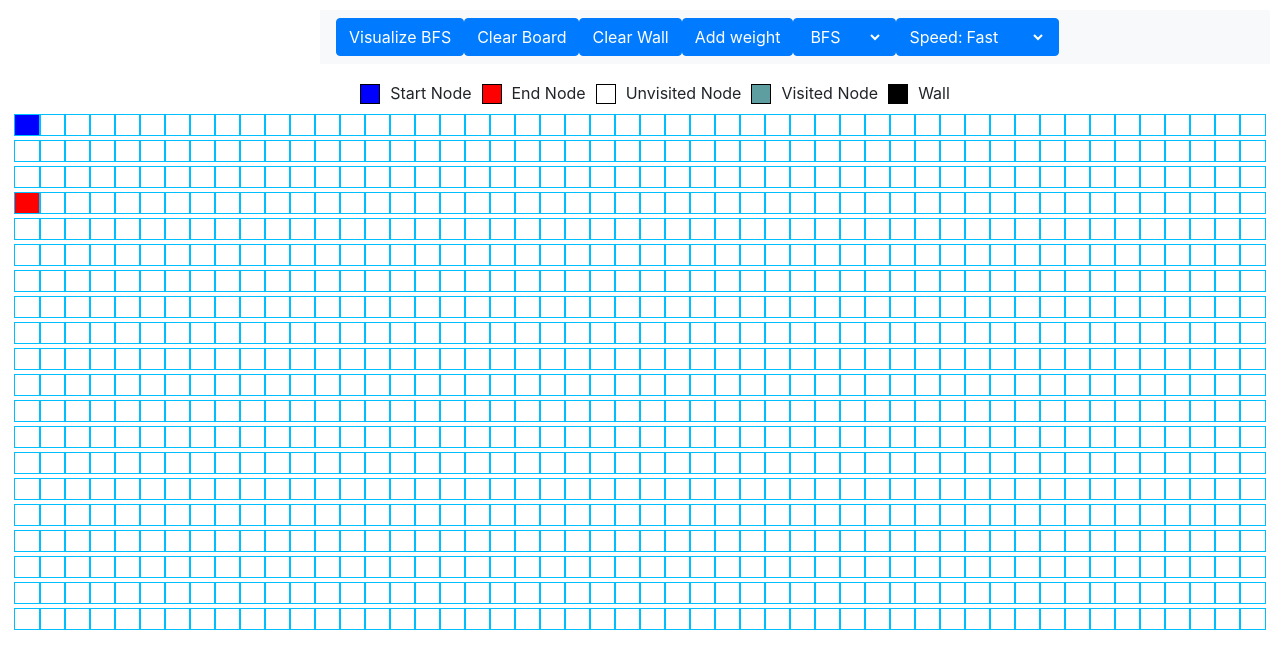
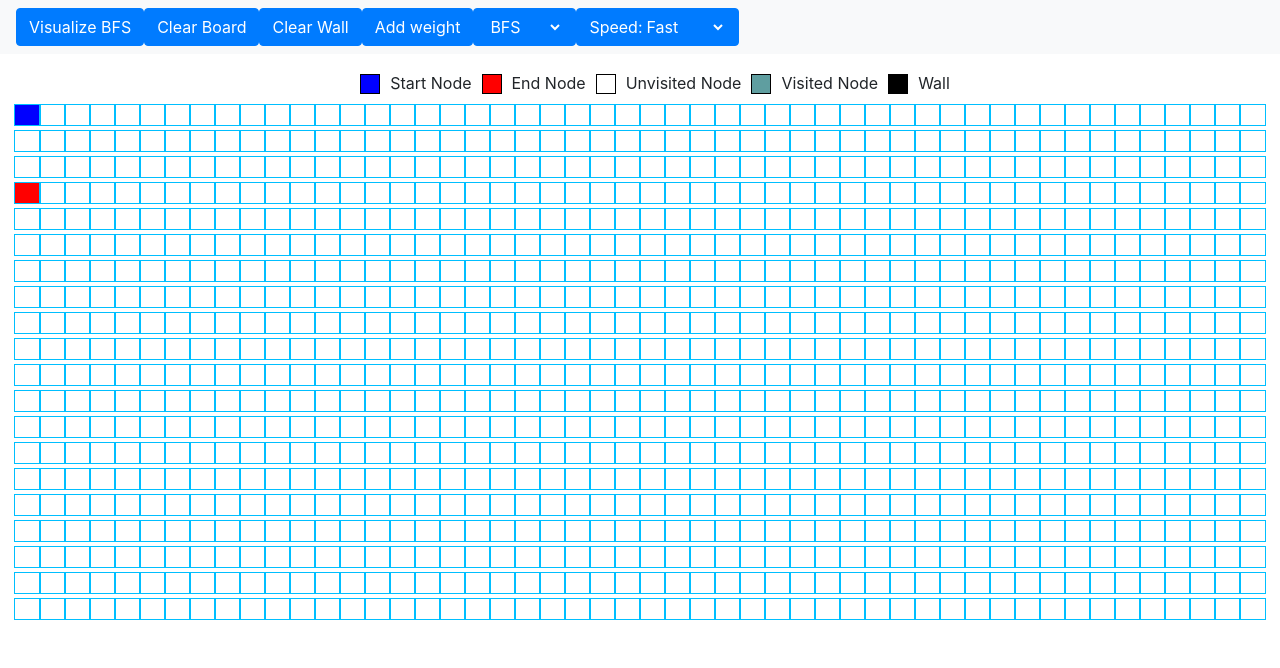
Before and after one commit to Jackxu9946/Pathfinder, a React (Create React App) app in the folder WebstormProjects/Path/: page / in a window 1280 px wide. Shown: the top 668 px of the page. Built offline with nearby package versions, Linux system fonts and the light colour scheme.

Commit message:
Can not add weighted node with DFS and BFS

```diff
--- a/WebstormProjects/Path/src/PathFindingVisualizer/Path.css
+++ b/WebstormProjects/Path/src/PathFindingVisualizer/Path.css
@@ -33,12 +33,10 @@
     /*border:solid;*/
 }
 
-.navCenter {
+.centerNavbar {
     align-items: center;
-    margin: 10px;
     display: inline-block;
     list-style-type: none;
-    margin-left: 25%;
 }
 
 .iconList {
--- a/WebstormProjects/Path/src/PathFindingVisualizer/Path.jsx
+++ b/WebstormProjects/Path/src/PathFindingVisualizer/Path.jsx
@@ -159,8 +159,10 @@
             this.setState({nodes:newGrid});
         }
         else {
-            const newGrid = this.makeNewGridWithWeight(row, col);
-            this.setState({nodes:newGrid});
+            if (this.state.algorithm === "Djikstra") {
+                const newGrid = this.makeNewGridWithWeight(row, col);
+                this.setState({nodes: newGrid});
+            }
         }
     }
 
@@ -407,7 +409,7 @@
         }
         return (
             <div className ="outerContainer">
-                <nav className="navbar navbar-expand-lg navbar-light bg-light navCenter">
+                <nav className="navbar navbar-expand-lg navbar-light bg-light centerNavbar">
                     <Button className="btn button" onClick={() => this.visualizeAlgorithm()}>
                         Visualize {algorithm}
                     </Button>
```
